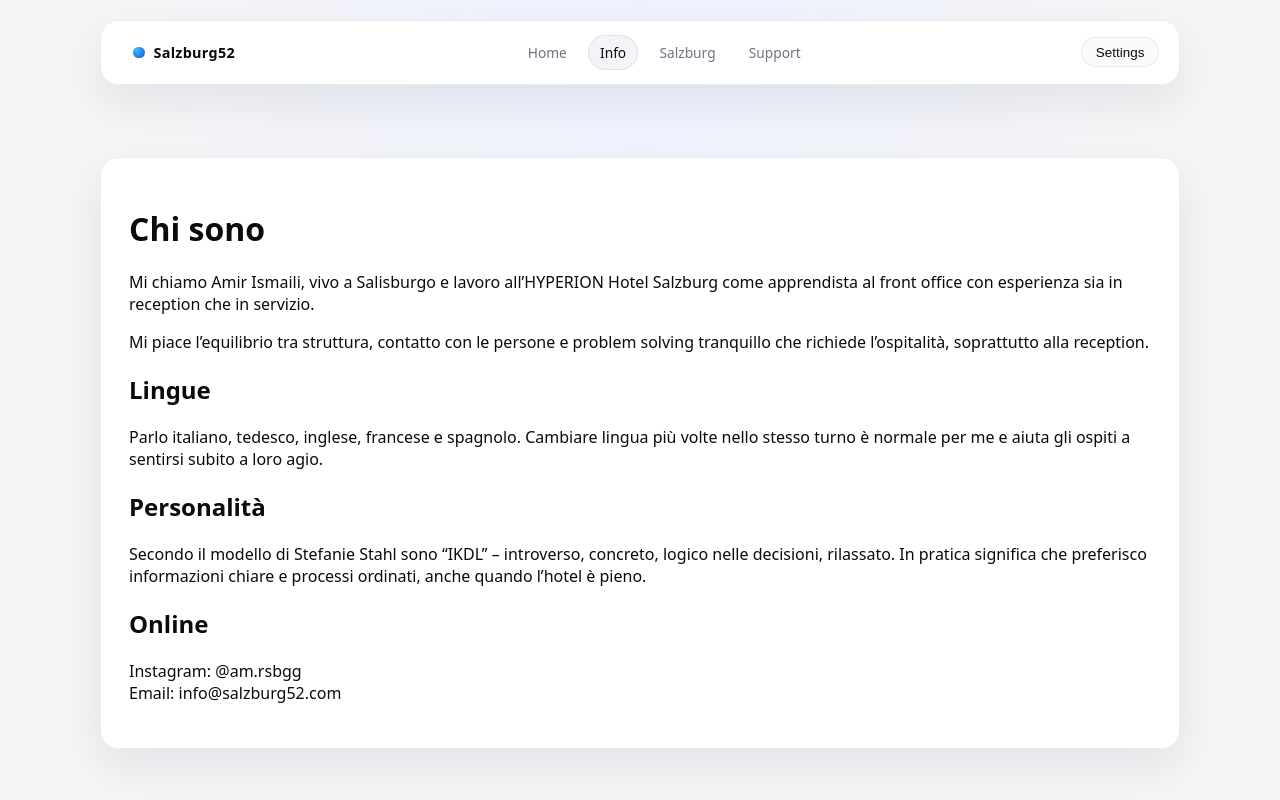
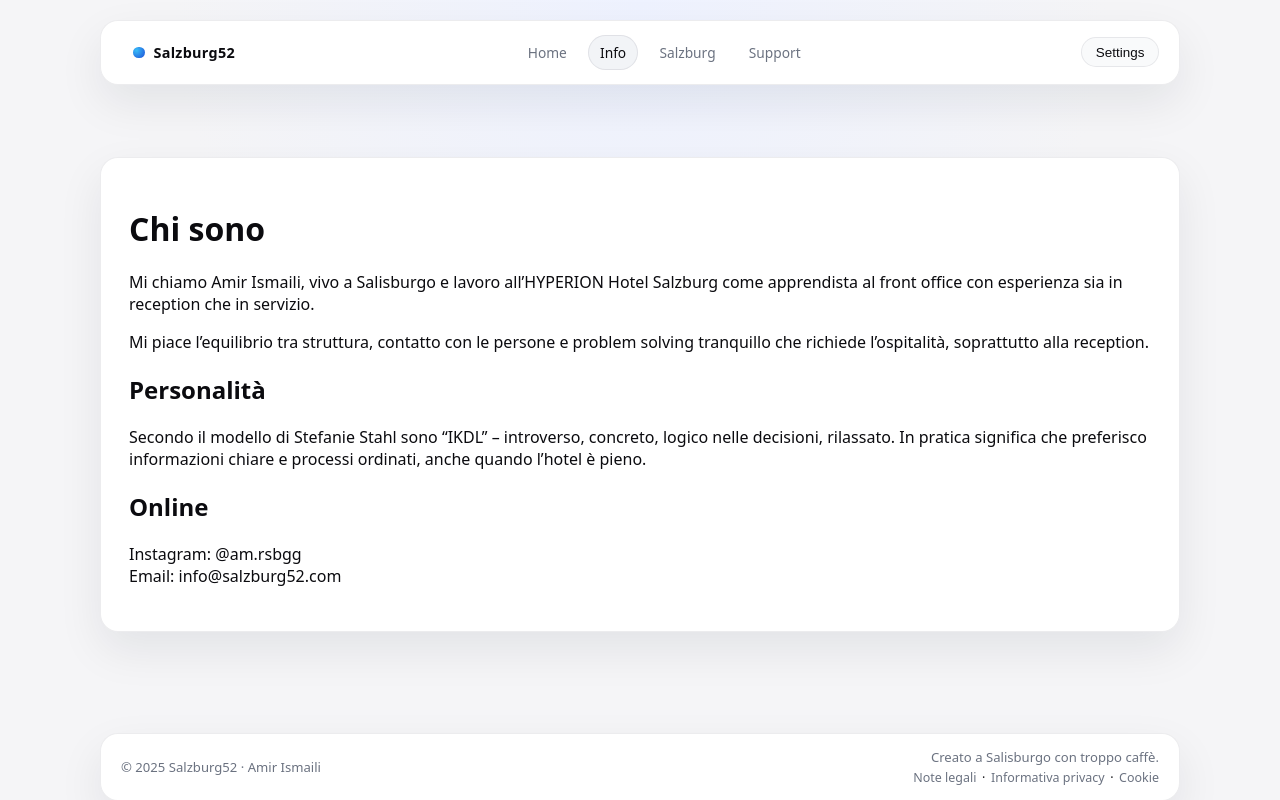
Before and after one commit to luv2loot/salzburg52, a Next.js app: page /it/info in a window 1280 px wide. Shown: the top 800 px of the page. Built offline with nearby package versions, Linux system fonts and the light colour scheme.

Commit message:
Update page.js

```diff
--- a/app/it/info/page.js
+++ b/app/it/info/page.js
@@ -21,13 +21,6 @@ export default function ItInfoPage() {
             Mi piace l’equilibrio tra struttura, contatto con le persone e
             problem solving tranquillo che richiede l’ospitalità, soprattutto
             alla reception.
-          </p>
-
-          <h2>Lingue</h2>
-          <p>
-            Parlo italiano, tedesco, inglese, francese e spagnolo. Cambiare
-            lingua più volte nello stesso turno è normale per me e aiuta gli
-            ospiti a sentirsi subito a loro agio.
           </p>
 
           <h2>Personalità</h2>
```
